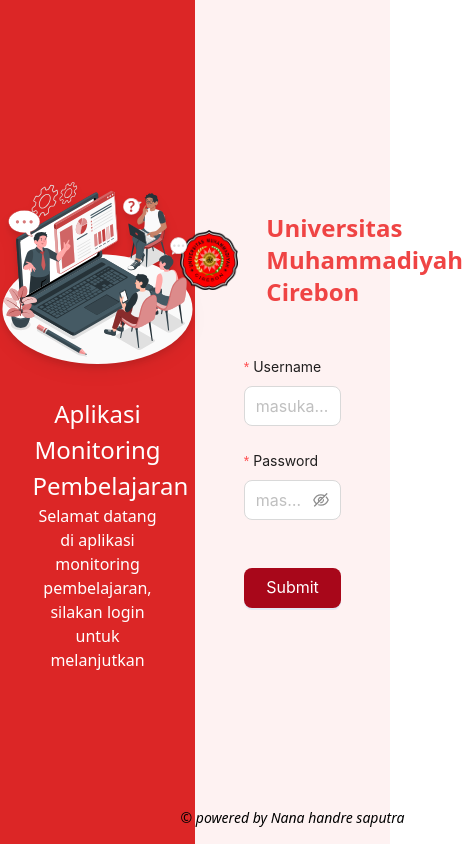
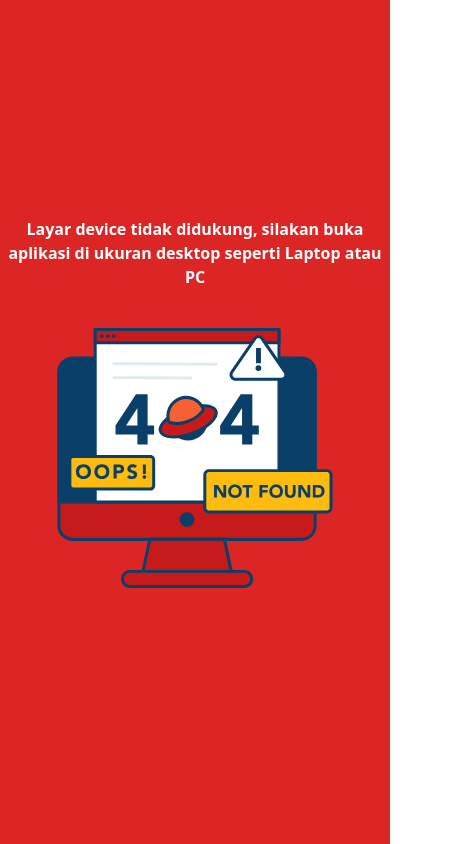
Before and after one commit to Nanahandresaputra/monitoring-pembelajaran, a React (Create React App) app in the folder frontend/: page /login in a window 390 px wide. Shown: the whole page, 463 px wide, since content can reach past the window. Built offline with nearby package versions, Linux system fonts and the light colour scheme.

Commit message:
handle screen

```diff
--- a/frontend/src/assets/index.js
+++ b/frontend/src/assets/index.js
@@ -5,5 +5,6 @@ import ilustratorImg from "./ilustrator.svg";
 import notFound from "./404.svg";
 import logoUmc from "./umc-logo.png";
 import loader from "./loader.gif";
+import screen from "./screen.svg";
 
-export { img1, img2, ilustratorImg, logo, notFound, logoUmc, loader };
+export { img1, img2, ilustratorImg, logo, notFound, logoUmc, loader, screen };
--- a/frontend/src/pages/auth/index.js
+++ b/frontend/src/pages/auth/index.js
@@ -5,6 +5,7 @@ import { Link, Navigate, useNavigate } from "react-router-dom";
 import { useDispatch, useSelector } from "react-redux";
 import { loginAuth } from "../../store/action/auth";
 import { openNotifications } from "../../utils/notification";
+import ScreenNotAllowed from "../screen-not-allowed";
 
 const Login = () => {
   const { loading } = useSelector((state) => state.loadingData);
@@ -29,7 +30,12 @@ const Login = () => {
   return token ? (
     <Navigate to="/" />
   ) : (
-    <section className="grid w-full h-screen grid-cols-2">
+    <section>
+      <div className="lg:hidden">
+        <ScreenNotAllowed />
+      </div>
+
+      <div className="lg:grid w-full h-screen grid-cols-2 hidden">
         <div className="w-full h-full bg-red-600 col-span-1 flex flex-col space-y-7 justify-center items-center">
           <img src={ilustratorImg} alt="ilustrator" className="w-[28rem] drop-shadow-lg" />
           <div className="w-8/12 text-center">
@@ -79,6 +85,7 @@ const Login = () => {
             &copy; powered by Nana handre saputra
           </Link>
         </div>
+      </div>
     </section>
   );
 };
--- a/frontend/src/pages/outlet/index.js
+++ b/frontend/src/pages/outlet/index.js
@@ -4,6 +4,7 @@ import HeaderNav from "../../components/header-nav";
 import MenuSider from "../../components/menu-sider";
 import { Outlet, useLocation } from "react-router-dom";
 import useTokenDecode from "../../utils/tokenDecode";
+import ScreenNotAllowed from "../screen-not-allowed";
 const { Content, Sider } = Layout;
 
 const OutletPage = () => {
@@ -14,8 +15,12 @@ const OutletPage = () => {
   let decodeToken = useTokenDecode();
 
   return (
+    <section>
+      <div className="lg:hidden">
+        <ScreenNotAllowed />
+      </div>
+      <div className="hidden lg:block">
         <Layout
-      className="bg-red-500"
           style={{
             minHeight: "100vh",
           }}
@@ -30,6 +35,8 @@ const OutletPage = () => {
             </Content>
           </Layout>
         </Layout>
+      </div>
+    </section>
   );
 };
 
--- /dev/null
+++ b/frontend/src/pages/screen-not-allowed/index.js
@@ -0,0 +1,13 @@
+import React from "react";
+import { screen } from "../../assets";
+
+const ScreenNotAllowed = () => {
+  return (
+    <section className="w-screen h-screen flex flex-col justify-center items-center bg-red-600">
+      <p className="text-white text-[1rem] font-semibold text-center">Layar device tidak didukung, silakan buka aplikasi di ukuran desktop seperti Laptop atau PC</p>
+      <img src={screen} alt="not found" className="h-[40vh]" />
+    </section>
+  );
+};
+
+export default ScreenNotAllowed;
--- a/frontend/src/store/action/auth.js
+++ b/frontend/src/store/action/auth.js
@@ -65,6 +65,7 @@ export const loginAuth = (payload) => {
 export const logoutAuth = () => {
   return (dispatch, getState) => {
     let token = getState().auth.token;
+    dispatch(setLoadingPost(true));
 
     return new Promise((resolve, reject) => {
       axios({
@@ -88,6 +89,6 @@ export const logoutAuth = () => {
             reject(error);
           }
         });
-    });
+    }).finally(() => dispatch(setLoadingPost(false)));
   };
 };
```
Also changed, not shown: frontend/src/assets/screen.svg (added), 1 other file (tests, documents, lock files or other folders). Lines whose indentation alone changed are shown as unchanged.
